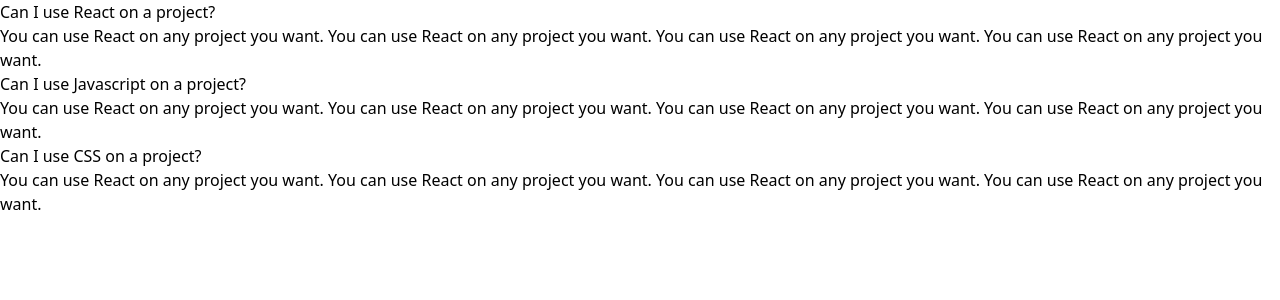
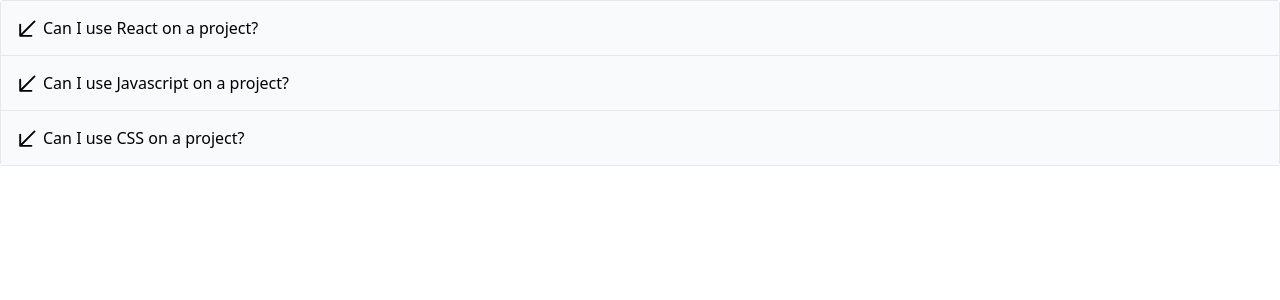
Before and after one commit to monahvi/comps, a React (Create React App) app: page / in a window 1280 px wide. Shown: the top 300 px of the page. Built offline with nearby package versions, Linux system fonts and the light colour scheme.

Commit message:
add icons

```diff
--- a/src/components/Accordion.js
+++ b/src/components/Accordion.js
@@ -1,14 +1,34 @@
+import { useState } from "react";
+import { GoChevronDown, GoArrowDownLeft } from 'react-icons/go';
+
 function Accordion({ items}) {
-    const renderedItems = items.map((item) => {
+    const [expandedIndex, setExpandedIndex] = useState(-1);
+
+// eventHandler out side the map function
+    const handleClick = (nextIndex) => {
+        if (expandedIndex === nextIndex) {
+            setExpandedIndex(-1);
+        }else{
+            setExpandedIndex(nextIndex);
+        }
+    };
+
+    const renderedItems = items.map((item, index) => {
+        const isExpanded = index === expandedIndex;
+
+        const icon = <span className="text-3xl">
+            {isExpanded ? <GoChevronDown /> : <GoArrowDownLeft />}
+        </span>
+
         return (
             <div key={item.id}>
-                <div>{item.label}</div>
-                <div>{item.content}</div>
+                <div className="flex p-3 bg-gray-50 border-b items-center cursor-pointer" onClick={() => handleClick(index)}>{icon} {item.label}</div>
+                {isExpanded && <div className="border-b p-5">{item.content}</div>}
             </div>
         );
     });
 
-    return <div>{renderedItems}</div>
+    return <div className="border-x border-t rounded">{renderedItems}</div>;
 }
 
 export default Accordion;
```
